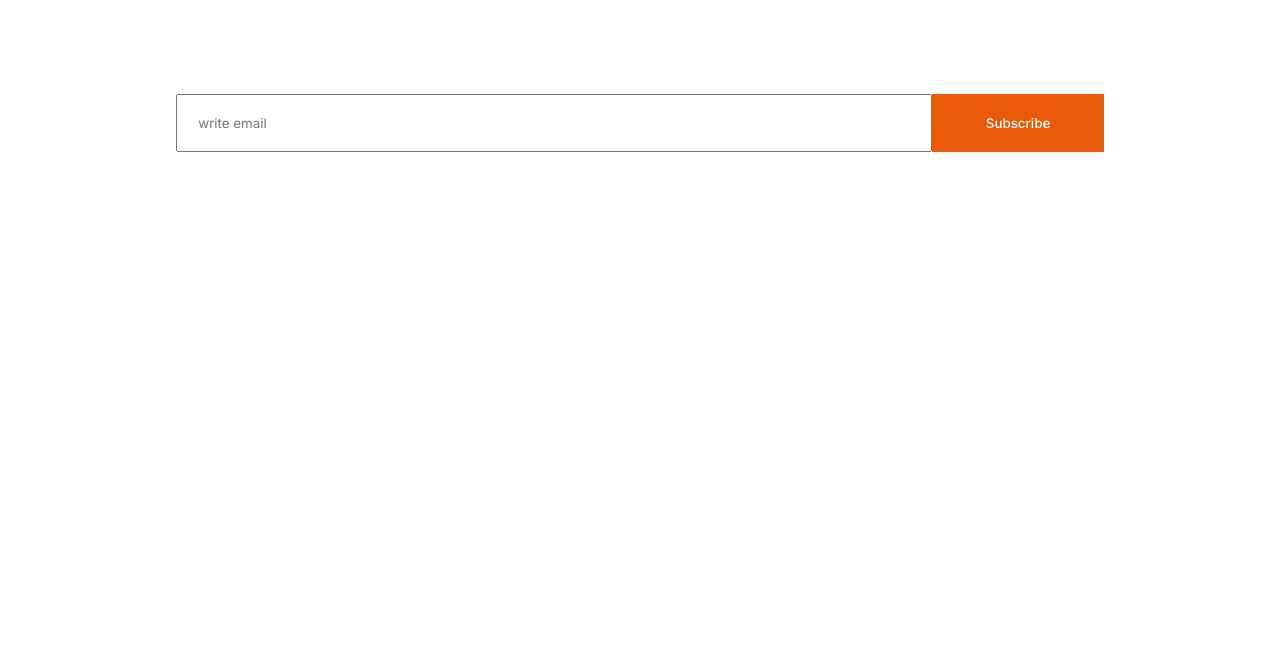
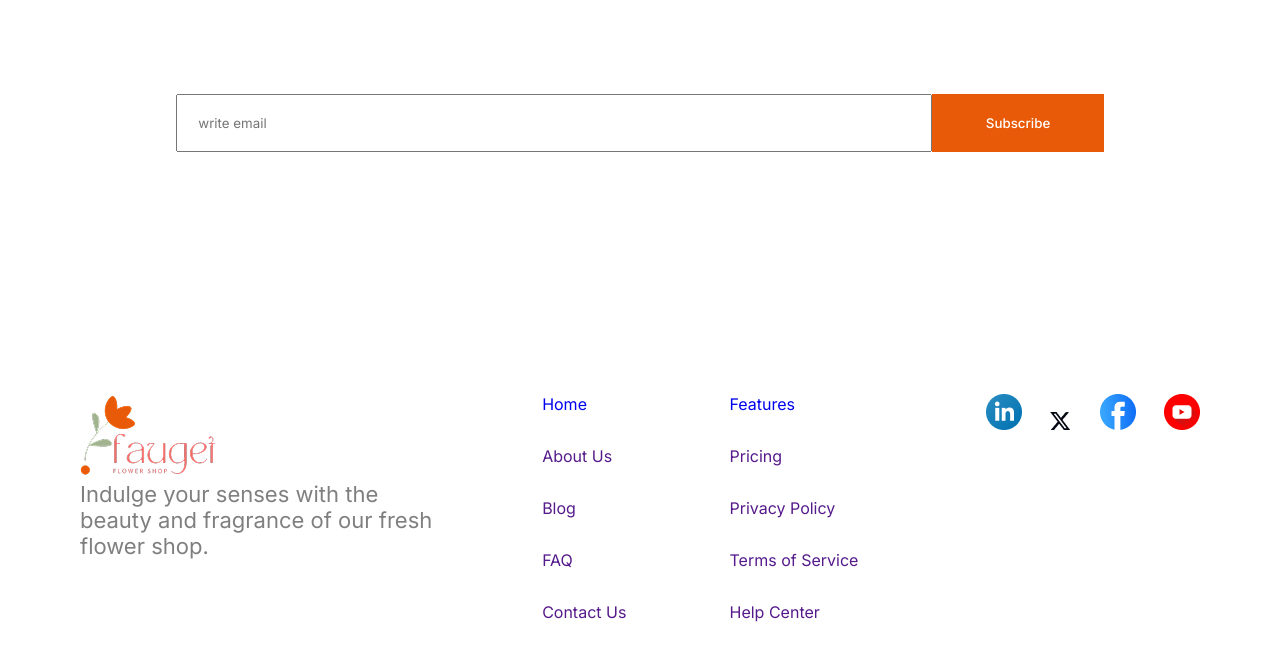
Before and after one commit to vbfyuhdgpruhthurht43/assignment-folder-two-website, a plain HTML site: page index.html in a window 1280 px wide. Shown: the part 3843-4503 px from the top of the page. Before the commit the page ends 4187 px from the top, so only its background shows below. Drawn offline with Linux system fonts and the light colour scheme.

Commit message:
fooder section style added

```diff
--- a/index.html
+++ b/index.html
@@ -163,7 +163,41 @@
 
             </form>
         </section>
+
         </main>
 
+               <footer class="footer-section">
+                   <div class="footer-container inter-font">
+                      <div class="footer-logo">
+                        <img src="./assets/logo.png" alt="">
+                <p class="footer-description">Indulge your senses with the beauty and fragrance of our fresh flower shop. </p>
+            </div>
+            <div>
+                <ul>
+                    <li><a class="quick-link" href="#">Home</a></li>
+                    <li><a class="quick-link" href="">About Us</a></li>
+                    <li><a class="quick-link" href="">Blog</a></li>
+                    <li><a class="quick-link" href="">FAQ</a></li>
+                    <li><a class="quick-link" href="">Contact Us</a></li>
+                </ul>
+            </div>
+            <div>
+                <ul>
+                    <li><a class="quick-link" href="#">Features</a></li>
+                    <li><a class="quick-link" href="">Pricing</a></li>
+                    <li><a class="quick-link" href="">Privacy Policy</a></li>
+                    <li><a class="quick-link" href="">Terms of Service</a></li>
+                    <li><a class="quick-link" href="">Help Center</a></li>
+                </ul>
+            </div>
+            <div class="logo-container">
+                <img src="./assets/icon-linkedin.png" alt="">
+                <img src="./assets/icon-twitter.png" alt="">
+                <img src="./assets/icon-facebook.png" alt="">
+                <img src="./assets/icon-youtube.png" alt="">
+            </div>
+
+        </div>
+    </footer>
 </body>
 </html>
--- a/styles/style.css
+++ b/styles/style.css
@@ -331,6 +331,37 @@ align-items: center;
   border: none;
   margin-left: 0px;
 }
+/* Ekhana theka join section style start sase */
 
 
-/* Ekhana theka join section style start sase */
+
+
+
+/* Ekhana theka footer section style suru */
+.footer-container{
+  max-width: 1120px;
+  margin:50px  auto;
+  display: flex;
+  justify-content: space-between;
+}
+.footer-logo{
+  max-width: 359px;
+}
+.footer-container li{
+  list-style: none;
+  margin-bottom: 32px;
+}
+
+.footer-description{
+  font-size: 1.375rem;
+  color: rgba(0, 0, 0, 0.5);
+}
+
+.quick-link{
+  text-decoration: none;
+}
+.logo-container img{
+  margin-left: 24px;
+
+}
+/*  Ekhana theka footer section style sase */
```
